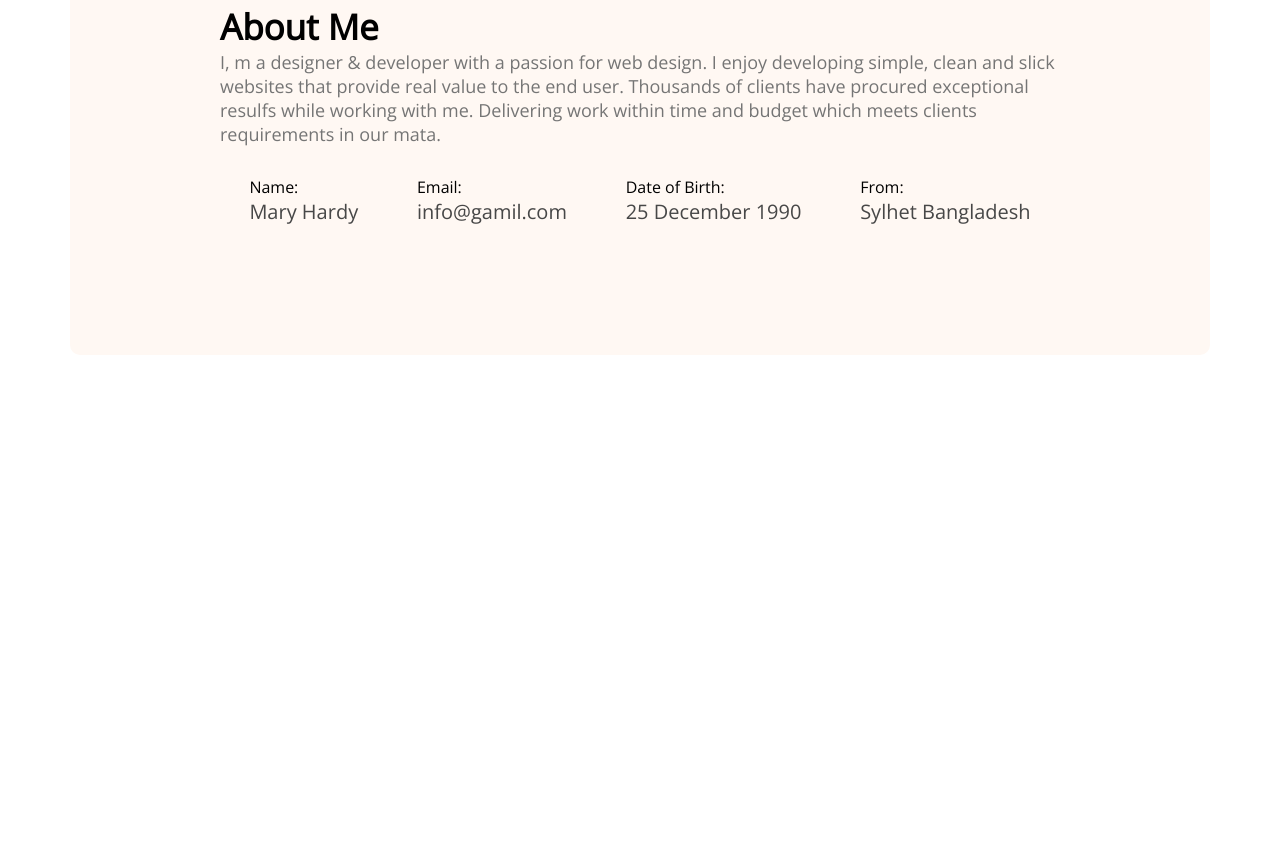
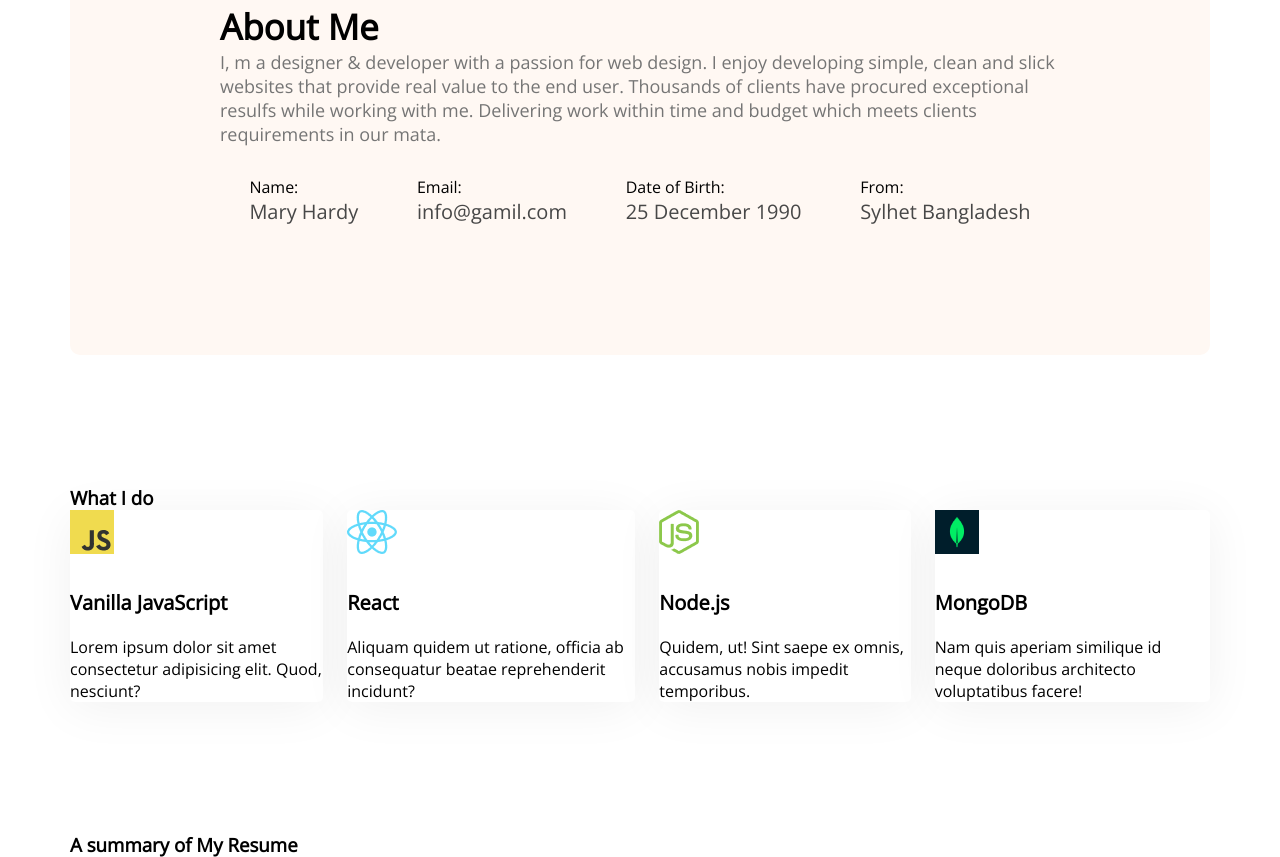
Before and after one commit to Samad133009/developer-portfolio, a plain HTML site: page index.html in a window 1280 px wide. Shown: the part 1127-1984 px from the top of the page. Before the commit the page ends 1482 px from the top, so only its background shows below. Drawn offline with nearby package versions, Linux system fonts and the light colour scheme.

Commit message:
added skills content

```diff
--- a/index.html
+++ b/index.html
@@ -54,6 +54,38 @@
                 </div>
             </div>
         </section>
+        <!-- what I do section -->
+        <section class="what-i-do">
+            <h3 class="scetioon-title">What I do</h3>
+            <!-- .skills-container>.skill*4>img+p.skill-title+p.skill-description>lorem15 -->
+            <div class="skills-container">
+                <div class="skill">
+                    <img src="images/icons/js.png" alt="">
+                    <p class="skill-title">Vanilla JavaScript</p>
+                    <p class="skill-description">Lorem ipsum dolor sit amet consectetur adipisicing elit. Quod, nesciunt?</p>
+                </div>
+                <div class="skill">
+                    <img src="images/icons/react.png" alt="">
+                    <p class="skill-title">React</p>
+                    <p class="skill-description">Aliquam quidem ut ratione, officia ab consequatur beatae reprehenderit incidunt?</p>
+                </div>
+                <div class="skill">
+                    <img src="images/icons/nodejs.png" alt="">
+                    <p class="skill-title">Node.js</p>
+                    <p class="skill-description">Quidem, ut! Sint saepe ex omnis, accusamus nobis impedit temporibus.</p>
+                </div>
+                <div class="skill">
+                    <img src="images/icons/mongo.png" alt="">
+                    <p class="skill-title">MongoDB</p>
+                    <p class="skill-description">Nam quis aperiam similique id neque doloribus architecto voluptatibus facere!</p>
+                </div>
+            </div>
+
+        </section>
+        <!-- Resume section -->
+        <section>
+            <h3 class="resume">A summary of My Resume</h3>
+        </section>
     </main>
     <footer>
 
--- a/styles/portfolio.css
+++ b/styles/portfolio.css
@@ -1,6 +1,9 @@
 *{
     margin: 0;
     font-family: 'Open Sans', sans-serif;
+}
+section{
+    margin-top: 130px;
 }
 .text-primary{
     color: #FD6E0A;
@@ -73,7 +76,7 @@ main{
     align-items: center;
 }
 .section-title{
-
+    align-items: center;
     margin-top: 30px;
     font-weight: 700;
     font-size: 35px;
@@ -95,3 +98,26 @@ main{
     color: #474747;
     font-size: 20px;
 }
+/* what I do styles */
+.what-i-do{
+    margin-top: 130px;
+}
+.skills-container{
+    display: flex;
+    gap: 24px;
+}
+.skill{
+    background: #FFFFFF;
+    box-shadow: 0px 6px 50px rgba(0, 0, 0, 0.06);
+    border-radius: 5px;
+}
+.skill-title{
+    font-weight: 700;
+    font-size: 20px;
+    margin-top: 30px;
+    margin-bottom: 20px;
+}
+.skill-description{
+    font-weight: 400;
+    font-size: 16px;
+}
```
